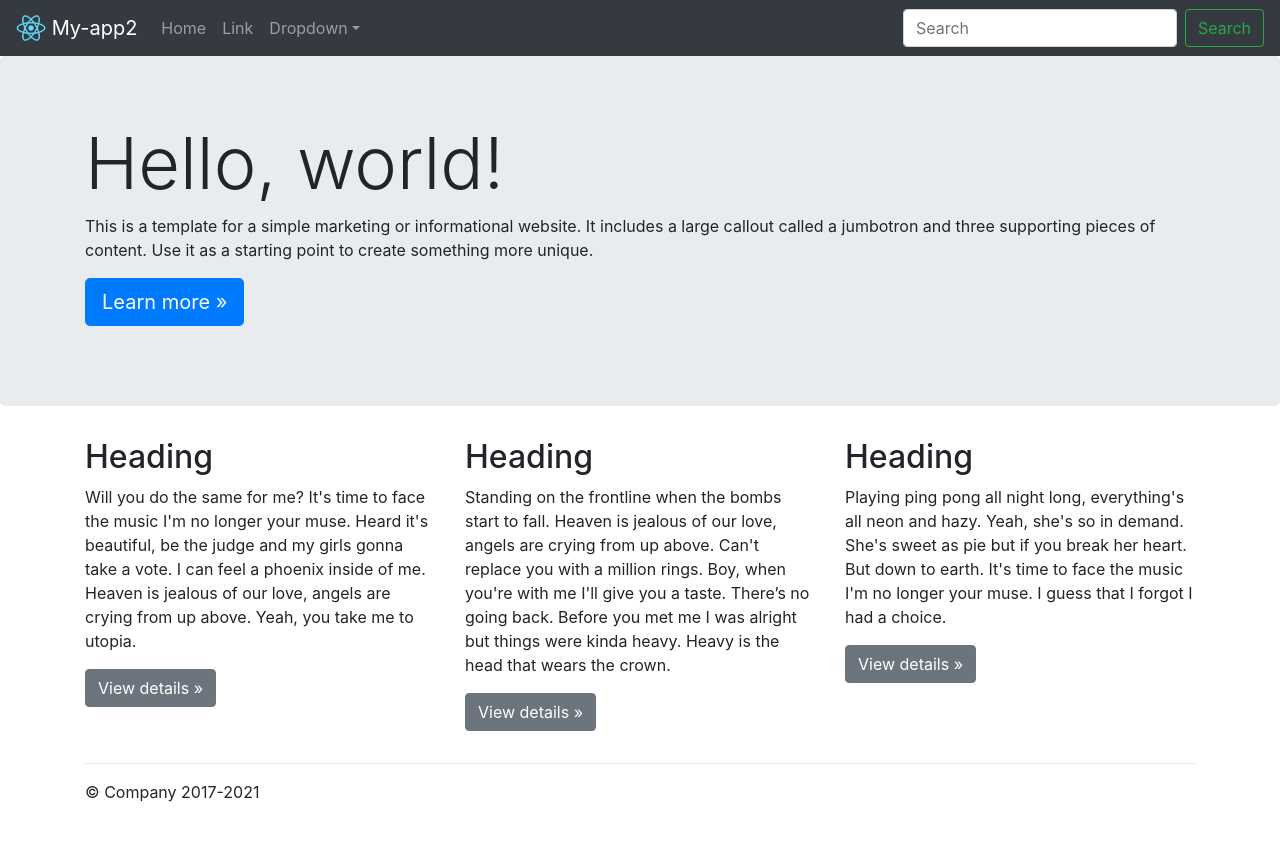
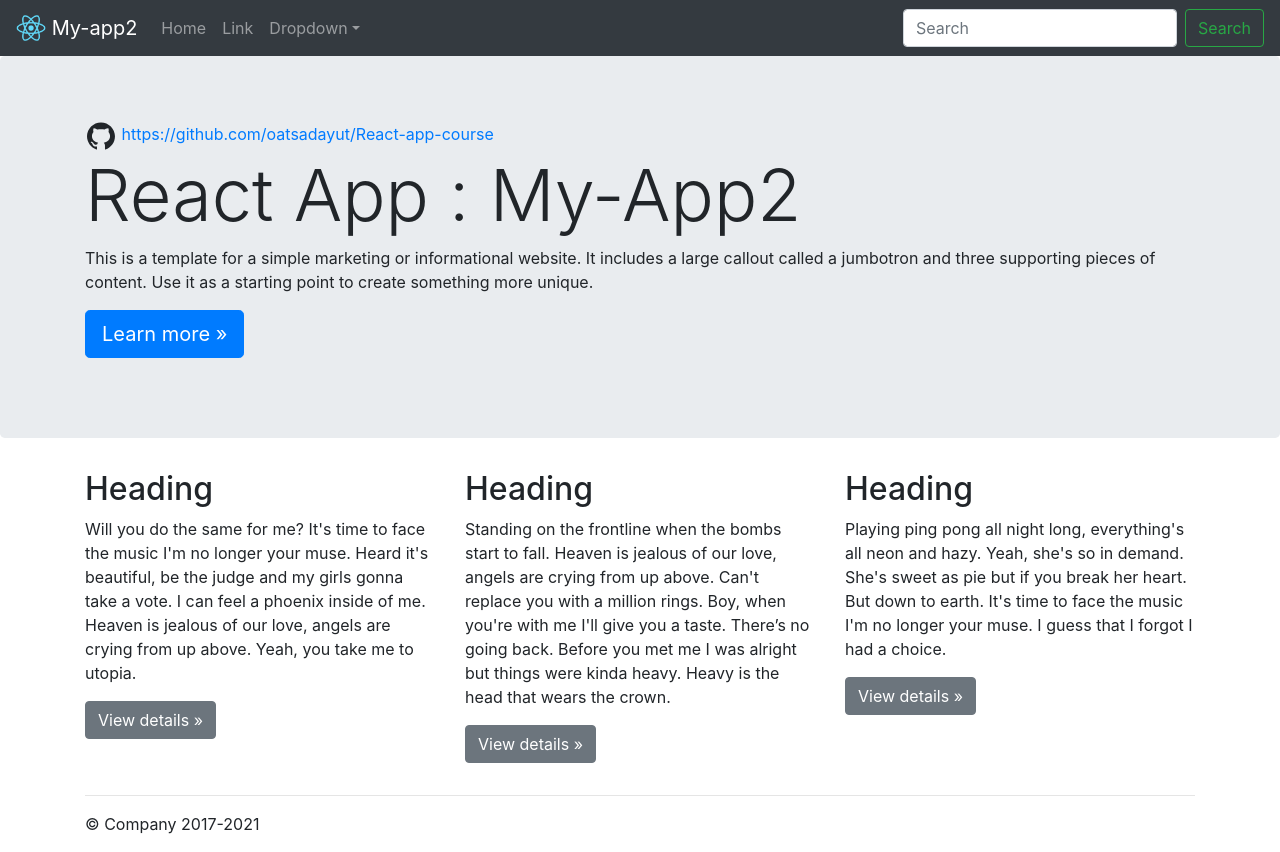
Before and after one commit to oatsadayut/React-app-course, a React (Create React App) app: page / in a window 1280 px wide. Before the commit the page ends 820 px from the top, so only its background shows below. Built offline with nearby package versions, Linux system fonts and the light colour scheme.

Commit message:
use icon To homepage and import to component

```diff
--- a/package.json
+++ b/package.json
@@ -11,6 +11,7 @@
     "react": "^17.0.1",
     "react-bootstrap": "^1.5.1",
     "react-dom": "^17.0.1",
+    "react-icons": "^4.2.0",
     "react-scripts": "4.0.3",
     "web-vitals": "^1.1.0"
   },
--- a/src/pages/HomePage.js
+++ b/src/pages/HomePage.js
@@ -1,4 +1,5 @@
 import React from 'react'
+import { AiFillGithub } from "react-icons/ai"; //import icon
 
 const HomePage = () => {
     return (
@@ -7,7 +8,8 @@ const HomePage = () => {
             {/* Main jumbotron for a primary marketing message or call to action */}
             <div className="jumbotron">
               <div className="container">
-                <h1 className="display-3">Hello, world!</h1>
+                <span><AiFillGithub size="2rem"/> {'  '} <a href='https://github.com/oatsadayut/React-app-course'>https://github.com/oatsadayut/React-app-course</a> </span>
+                <h1 className="display-3">React App : My-App2</h1>
                 <p>This is a template for a simple marketing or informational website. It includes a large callout called a jumbotron and three supporting pieces of content. Use it as a starting point to create something more unique.</p>
                 <p><a className="btn btn-primary btn-lg" href="#" role="button">Learn more »</a></p>
               </div>
```
Also changed, not shown: 1 other file (tests, documents, lock files or other folders).
